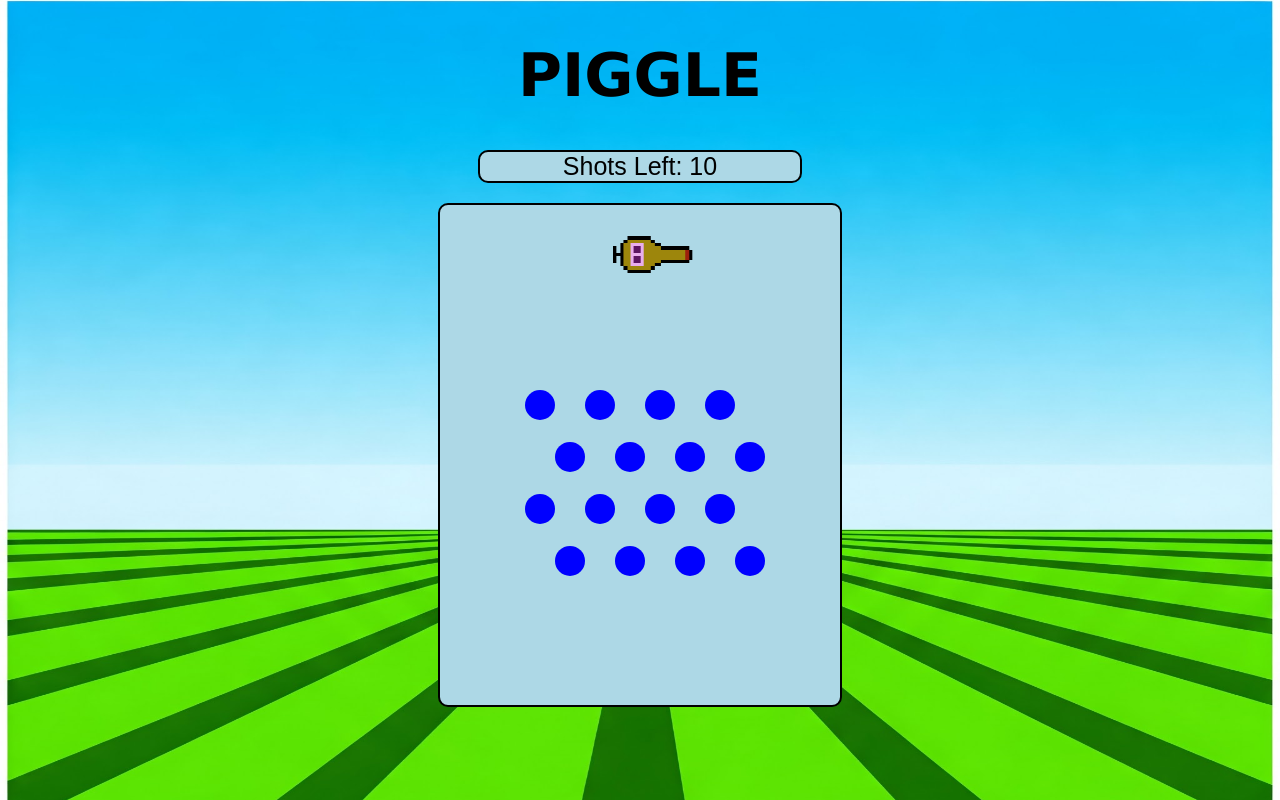
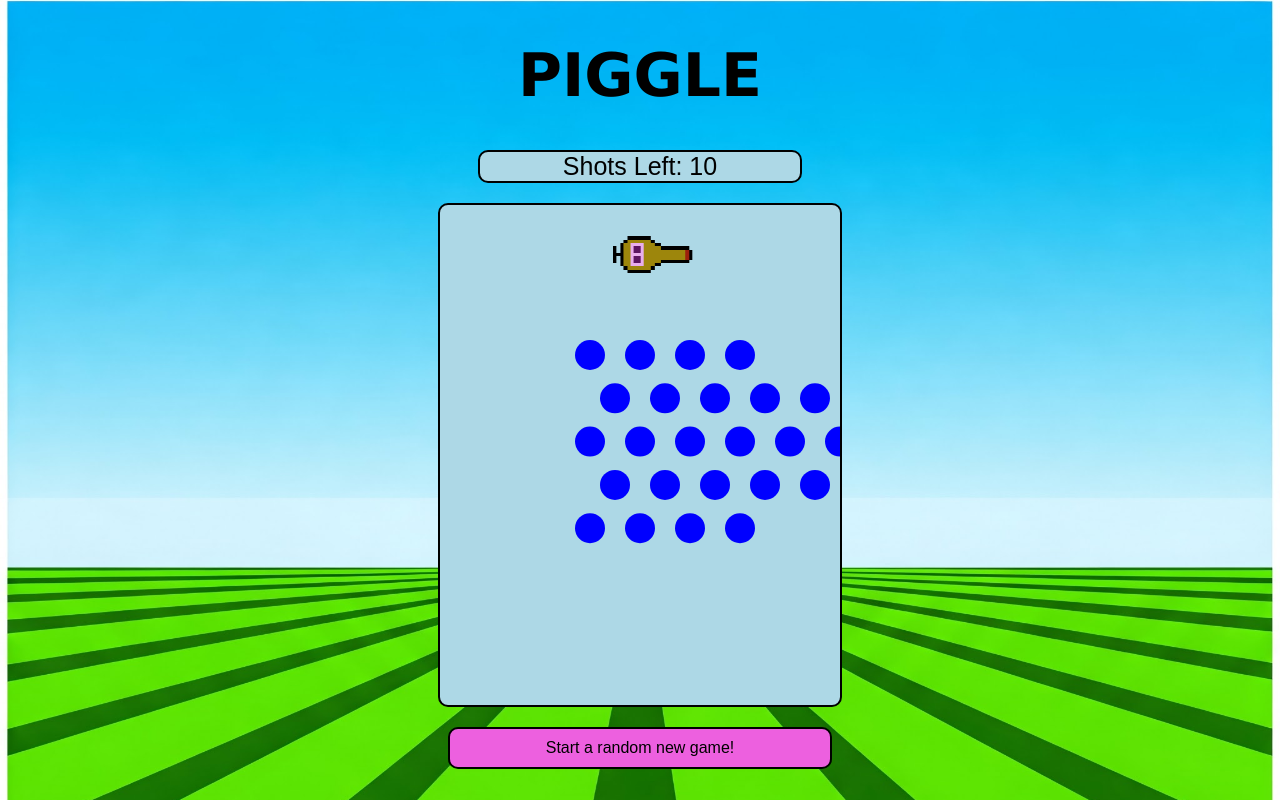
Before and after one commit to CharlieIQ/piggle, a React (Create React App) app: page / in a window 1280 px wide. Built offline with nearby package versions, Linux system fonts and the light colour scheme.

Commit message:
Reset game button and peg layout edits

```diff
--- a/src/PiggleGame.js
+++ b/src/PiggleGame.js
@@ -15,14 +15,17 @@ import piggleBall from "./GameImages/piggleBall.png";
 export default function PiggleGame() {
     // Reference to canvas element
     const canvasRef = useRef(null);
+    /* Canvas size constants */
+    const CANVAS_HEIGHT = 500;
+    const CANVAS_WIDTH = 400;
 
-    // Constants for game mechanics
-    const BALL_GRAVITY = 0.03;
+    /* Constants for game mechanics */
+    const BALL_GRAVITY = 0.025;
     const MAX_SHOTS = 10;
     const NUMBER_OF_PEGS = 20;
     const PEG_RADIUS = 15;
 
-    // Constant for game sprites
+    /* Constants for game sprites */
     const cannonImage = useRef(new Image());
     const piggleImage = useRef(new Image());
 
@@ -37,15 +40,15 @@ export default function PiggleGame() {
     const [shotsLeft, setShotsLeft] = useState(MAX_SHOTS);
     const [gameMessage, setGameMessage] = useState("");
 
+
     /**
      * This method will generate the pegs randomly
      * @returns The pegs generated in a random
      */
     const generatePegsRandomly = () => (
-
         Array.from({ length: NUMBER_OF_PEGS }, () => ({
-            x: Math.random() * 380 + 10,
-            y: Math.random() * 300 + 100,
+            x: (Math.random() * 380) + 10,
+            y: (Math.random() * 300) + 100,
             radius: PEG_RADIUS,
             hit: false
         }))
@@ -103,23 +106,33 @@ export default function PiggleGame() {
         return pegs;
     };
 
+    /**
+     * Generate pegs in a hexagonal formation
+     * @returns Pegs generated in a hexagon
+     */
     const generatePegsHexagonal = () => {
         let pegs = [];
-        const rows = 4;
-        const cols = 4;
-        const spacing = 60;
+        const rows = 5;  // Number of rows (adjust as needed)
+        const spacing = 50;  // Distance between pegs
+        const startX = 150;
+        const startY = 150;
 
         for (let row = 0; row < rows; row++) {
-            for (let col = 0; col < cols; col++) {
-                const offsetX = (row % 2 === 0) ? 0 : spacing / 2;
+            const pegsInRow = rows + 1 - Math.abs(row - Math.floor(rows / 2)); // Creates a hexagonal pattern
+
+            // Every other row should be shifted to the right by half a peg's width
+            let offsetX = (row % 2 === 1) ? spacing / 2 : 0;
+
+            for (let col = 0; col < pegsInRow; col++) {
                 pegs.push({
-                    x: 100 + (col * spacing + offsetX),
-                    y: 200 + (row * spacing * Math.sqrt(3) / 2),
+                    x: startX + col * spacing + offsetX,
+                    y: startY + row * (Math.sqrt(3) * spacing / 2),
                     radius: PEG_RADIUS,
                     hit: false
                 });
             }
         }
+
         return pegs;
     };
 
@@ -255,7 +268,7 @@ export default function PiggleGame() {
         };
 
         /**
-         * Logic to handle game collisions
+         * Logic to handle peg collisions
          */
         const handleCollisions = () => {
             // Checks peg if it was hit
@@ -287,8 +300,14 @@ export default function PiggleGame() {
                 ball.x += ball.dx;
                 ball.y += ball.dy;
 
-                if (ball.x - ball.radius < 0 || ball.x + ball.radius > canvas.width || ball.y + ball.radius <= 0) {
+                // For ball hitting walls
+                if (ball.x - ball.radius < 0 || ball.x + ball.radius > canvas.width) {
                     ball.dx *= -1;
+                }
+
+                // For ball hitting ceiling
+                if (ball.y + ball.radius < 0){
+                    ball.dy *= -1;
                 }
 
                 if (ball.y + ball.radius > canvas.height) {
@@ -352,18 +371,46 @@ export default function PiggleGame() {
         setCannonAngle(Math.atan2(mouseY - 50, mouseX - 200));
     };
 
+    const resetgameRandom = () => {
+        // Reset ball state
+        ballRef.current = {
+            x: 200, y: 50, dx: 0, dy: 0, radius: 10, launched: false
+        };
+
+        // Reset pegs
+        const pegGeneration = Math.floor(Math.random() * 5);
+        let pegGenShape;
+        switch (pegGeneration) {
+            case 0: pegGenShape = generatePegsRandomly(); break;
+            case 1: pegGenShape = generatePegsCircular(); break;
+            case 2: pegGenShape = generatePegsHexagonal(); break;
+            case 3: pegGenShape = generatePegsTriangular(); break;
+            case 4: pegGenShape = generatePegsGrid(); break;
+            default: pegGenShape = generatePegsRandomly();
+        }
+        pegs.current = pegGenShape;
+
+        // Reset game state
+        setShotsLeft(MAX_SHOTS);
+        setGameMessage("");
+    };
+
+
     return (
         <div style={{ textAlign: "center" }}>
             <p id="shotsLeft">Shots Left: {shotsLeft}</p>
             {gameMessage && <h2>{gameMessage}</h2>}
             <canvas
                 ref={canvasRef}
-                width={400}
-                height={500}
+                width={CANVAS_WIDTH}
+                height={CANVAS_HEIGHT}
                 className="border"
                 onClick={launchBall}
                 onMouseMove={handleMouseMove}
             />
+            <button id="newGameButtonRandom" onClick={resetgameRandom} style={{ marginTop: "10px", padding: "10px", fontSize: "16px" }}>
+            Start a random new game!
+            </button>
         </div>
     );
 }
--- a/src/index.css
+++ b/src/index.css
@@ -39,6 +39,16 @@ body {
   font-size: 25px;
 }
 
+#newGameButtonRandom{
+  display: block;
+  width: 30%;
+  font-size: 40px;
+  margin: 10px auto;
+  background-color: rgb(237, 96, 223);
+  border: 2px solid black;
+  border-radius: 10px;
+}
+
 h1 {
   color: #000000;
   font-family: Verdana, Geneva, Tahoma, sans-serif;
```
Also changed, not shown: 2 other files (tests, documents, lock files or other folders).
